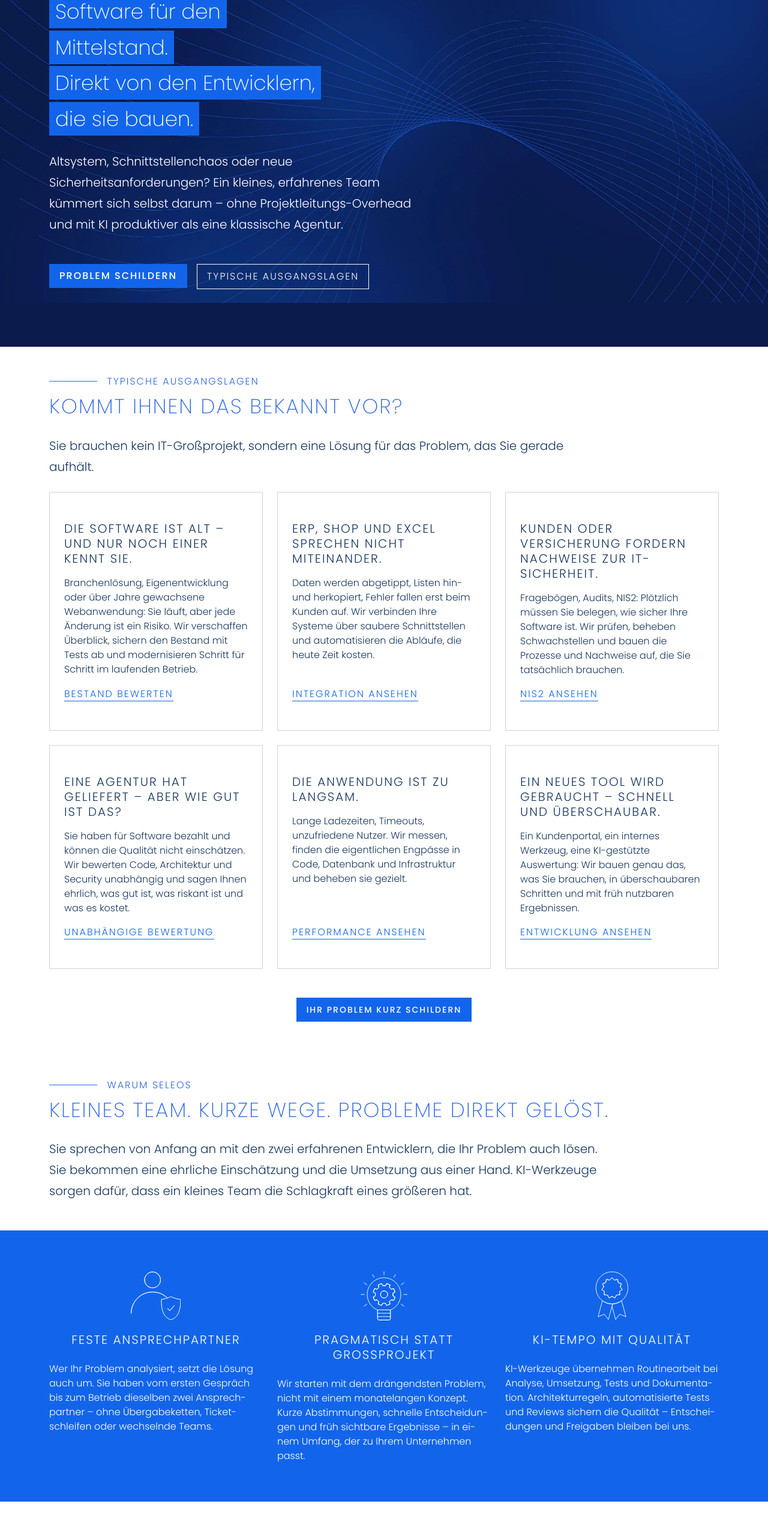
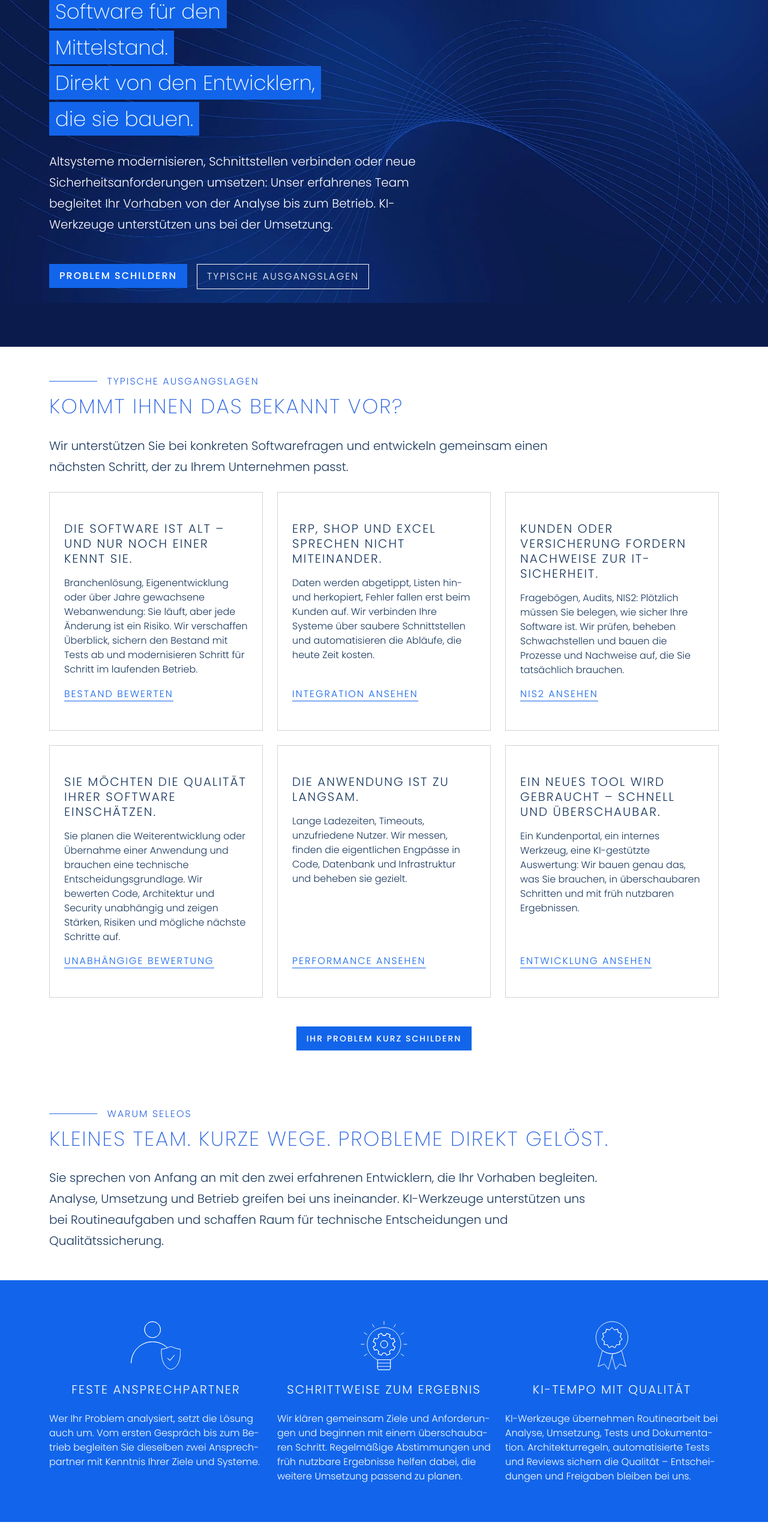
Before and after one commit to gallien/seleos.de, a website: page index.html in a window 1280 px wide. Shown: the part 240-2792 px from the top of the page at 60% size. Drawn offline with Linux system fonts and the light colour scheme.

Commit message:
Texte sachlich formulieren und Andreas auf der C#-Seite zeigen

```diff
--- a/index.html
+++ b/index.html
@@ -10,7 +10,7 @@
     <meta property="og:title" content="Software für den Mittelstand – direkt von den Entwicklern, die sie bauen | Seleos">
     <meta property="og:image" content="https://www.seleos.de/assets/images/seleos_fb.jpg">
     <meta property="og:image:alt" content="Seleos GmbH – Softwareentwicklung, Security und NIS2 für den Mittelstand">
-    <meta property="og:description" content="Ein kleines, erfahrenes Entwicklerteam löst Softwareprobleme im Mittelstand direkt: Altsysteme, Schnittstellen, Security und NIS2 – ohne Projekt-Overhead, mit KI produktiver.">
+    <meta property="og:description" content="Ein erfahrenes Entwicklerteam unterstützt den Mittelstand bei Altsystemen, Schnittstellen, Security und NIS2 – mit festen Ansprechpartnern und KI-gestützter Umsetzung.">
     <meta property="og:type" content="website">
     <meta property="og:url" content="https://www.seleos.de/">
     <meta name="twitter:card" content="summary_large_image">
@@ -72,7 +72,7 @@
                             <div class="col-lg-7 my-lg-5">
                                 <p class="hero-kicker text-white mb-4"><span></span>Softwareentwicklung für den Mittelstand · Berlin &amp; remote</p>
                                 <h1 class="text-white text-padded"><span>Software für den Mittelstand.<br>Direkt von den Entwicklern, die sie bauen.</span></h1>
-                                <p class="mt-4 mb-0 fs-5 lh-lg text-white">Altsystem, Schnittstellenchaos oder neue Sicherheitsanforderungen? Ein kleines, erfahrenes Team kümmert sich selbst darum – ohne Projektleitungs-Overhead und mit KI produktiver als eine klassische Agentur.</p>
+                                <p class="mt-4 mb-0 fs-5 lh-lg text-white">Altsysteme modernisieren, Schnittstellen verbinden oder neue Sicherheitsanforderungen umsetzen: Unser erfahrenes Team begleitet Ihr Vorhaben von der Analyse bis zum Betrieb. KI-Werkzeuge unterstützen uns bei der Umsetzung.</p>
                                 <div class="d-flex flex-column flex-sm-row align-items-start gap-3 mt-5">
                                     <a href="#contact" class="rounded-0 btn btn-lg btn-primary fs-6 text-uppercase">Problem schildern</a>
                                     <a href="#challenges" class="rounded-0 btn btn-lg btn-outline-light fs-6 text-uppercase">Typische Ausgangslagen</a>
@@ -91,7 +91,7 @@
                 <div class="col-12">
                     <p class="section-label"><span></span> Typische Ausgangslagen</p>
                     <h2 class="section-title">Kommt Ihnen das bekannt vor?</h2>
-                    <p class="mt-4 mb-0 fs-5 lh-lg mw-copy">Sie brauchen kein IT-Großprojekt, sondern eine Lösung für das Problem, das Sie gerade aufhält.</p>
+                    <p class="mt-4 mb-0 fs-5 lh-lg mw-copy">Wir unterstützen Sie bei konkreten Softwarefragen und entwickeln gemeinsam einen nächsten Schritt, der zu Ihrem Unternehmen passt.</p>
                 </div>
             </div>
             <div class="row">
@@ -118,8 +118,8 @@
                 </div>
                 <div class="col-md-6 col-lg-4 mb-4">
                     <div class="card h-100 rounded-0"><div class="card-body d-flex flex-column px-4 py-5">
-                        <h3 class="h5 mb-3">Eine Agentur hat geliefert – aber wie gut ist das?</h3>
-                        <p class="flex-grow-1">Sie haben für Software bezahlt und können die Qualität nicht einschätzen. Wir bewerten Code, Architektur und Security unabhängig und sagen Ihnen ehrlich, was gut ist, was riskant ist und was es kostet.</p>
+                        <h3 class="h5 mb-3">Sie möchten die Qualität Ihrer Software einschätzen.</h3>
+                        <p class="flex-grow-1">Sie planen die Weiterentwicklung oder Übernahme einer Anwendung und brauchen eine technische Entscheidungsgrundlage. Wir bewerten Code, Architektur und Security unabhängig und zeigen Stärken, Risiken und mögliche nächste Schritte auf.</p>
                         <p class="mb-0"><a href="software-architektur-bewertung.html" class="link-primary text-uppercase">Unabhängige Bewertung</a></p>
                     </div></div>
                 </div>
@@ -148,7 +148,7 @@
                 <div class="col-12 my-4 my-lg-5">
                     <p class="section-label"><span></span> Warum Seleos</p>
                     <h2 class="section-title">Kleines Team. Kurze Wege. Probleme direkt gelöst.</h2>
-                    <p class="mt-4 mb-0 fs-5 lh-lg mw-copy">Sie sprechen von Anfang an mit den zwei erfahrenen Entwicklern, die Ihr Problem auch lösen. Sie bekommen eine ehrliche Einschätzung und die Umsetzung aus einer Hand. KI-Werkzeuge sorgen dafür, dass ein kleines Team die Schlagkraft eines größeren hat.</p>
+                    <p class="mt-4 mb-0 fs-5 lh-lg mw-copy">Sie sprechen von Anfang an mit den zwei erfahrenen Entwicklern, die Ihr Vorhaben begleiten. Analyse, Umsetzung und Betrieb greifen bei uns ineinander. KI-Werkzeuge unterstützen uns bei Routineaufgaben und schaffen Raum für technische Entscheidungen und Qualitätssicherung.</p>
                 </div>
             </div>
         </div>
@@ -160,12 +160,12 @@
                             <div class="col-lg-4 my-3">
                                 <p class="text-center"><img loading="lazy" decoding="async" src="assets/images/icon-integritaet.svg" width="90" height="90" alt="Feste Ansprechpartner"></p>
                                 <h3 class="text-center mb-4">Feste Ansprechpartner</h3>
-                                <p class="mb-0 lh-2 hyphens-auto">Wer Ihr Problem analysiert, setzt die Lösung auch um. Sie haben vom ersten Gespräch bis zum Betrieb dieselben zwei Ansprechpartner – ohne Übergabeketten, Ticketschleifen oder wechselnde Teams.</p>
+                                <p class="mb-0 lh-2 hyphens-auto">Wer Ihr Problem analysiert, setzt die Lösung auch um. Vom ersten Gespräch bis zum Betrieb begleiten Sie dieselben zwei Ansprechpartner mit Kenntnis Ihrer Ziele und Systeme.</p>
                             </div>
                             <div class="col-lg-4 my-3">
-                                <p class="text-center"><img loading="lazy" decoding="async" src="assets/images/icon-innovation.svg" width="90" height="90" alt="Pragmatisch statt Großprojekt"></p>
-                                <h3 class="text-center mb-4">Pragmatisch statt Großprojekt</h3>
-                                <p class="mb-0 lh-2 hyphens-auto">Wir starten mit dem drängendsten Problem, nicht mit einem monatelangen Konzept. Kurze Abstimmungen, schnelle Entscheidungen und früh sichtbare Ergebnisse – in einem Umfang, der zu Ihrem Unternehmen passt.</p>
+                                <p class="text-center"><img loading="lazy" decoding="async" src="assets/images/icon-innovation.svg" width="90" height="90" alt="Schrittweise zum Ergebnis"></p>
+                                <h3 class="text-center mb-4">Schrittweise zum Ergebnis</h3>
+                                <p class="mb-0 lh-2 hyphens-auto">Wir klären gemeinsam Ziele und Anforderungen und beginnen mit einem überschaubaren Schritt. Regelmäßige Abstimmungen und früh nutzbare Ergebnisse helfen dabei, die weitere Umsetzung passend zu planen.</p>
                             </div>
                             <div class="col-lg-4 my-3">
                                 <p class="text-center"><img loading="lazy" decoding="async" src="assets/images/icon-qualitaet.svg" width="90" height="90" alt="KI-Tempo mit Qualität"></p>
--- a/scripts/generate-service-pages.mjs
+++ b/scripts/generate-service-pages.mjs
@@ -426,7 +426,7 @@ const pages = [
 
 const pageDetails = {
   'ki-gestuetzte-softwareentwicklung.html': {
-    fit: ['SaaS- und Softwarehersteller mit Entwicklungs- oder Modernisierungsbedarf', 'Unternehmen, die zusätzliche Engineering-Kapazität ohne großen Overhead benötigen', 'Teams, die Geschwindigkeit erhöhen und Qualität sowie Security kontrollierbar halten wollen'],
+    fit: ['SaaS- und Softwarehersteller mit Entwicklungs- oder Modernisierungsbedarf', 'Unternehmen, die ihr Team durch erfahrene Entwickler ergänzen möchten', 'Teams, die Geschwindigkeit erhöhen und Qualität sowie Security kontrollierbar halten wollen'],
     basis: ['Klares Produktziel und ein gemeinsam abgegrenzter Entwicklungsumfang', 'Verbindliche Architekturregeln und messbare Abnahmekriterien', 'Automatisierte Prüfungen und menschliche Verantwortung für jede Freigabe']
   },
   'software-architektur-bewertung.html': {
@@ -451,7 +451,7 @@ const pageDetails = {
   },
   'continuous-security-compliance-management.html': {
     fit: ['Nach Assessments, Penetrationstests oder ersten Umsetzungsprojekten', 'Für kleine Teams ohne eigene laufende Security- und Evidence-Kapazität', 'Für Softwarehersteller mit dauerhaften NIS2-, CRA- oder Kundenanforderungen'],
-    basis: ['Fester Review-Rhythmus und transparentes Maßnahmenregister', 'Messbare Aufgaben, Verantwortlichkeiten und technische Nachweise', 'Direkter Zugriff auf erfahrene Engineering-Kapazität ohne Projekt-Overhead']
+    basis: ['Fester Review-Rhythmus und transparentes Maßnahmenregister', 'Messbare Aufgaben, Verantwortlichkeiten und technische Nachweise', 'Zusammenarbeit mit erfahrenen Entwicklern und klar vereinbarten Zuständigkeiten']
   },
   'technologieberatung-berlin.html': {
     fit: ['Vor Neuentwicklung, Migration oder größerer Modernisierung', 'Bei Make-or-Buy-, Plattform- oder Anbieterentscheidungen', 'Wenn technische Risiken und Folgekosten transparent werden müssen'],
```
Also changed, not shown: continuous-security-compliance-management.html (+1 -1 lines), csharp-dotnet-entwicklung-berlin.html (+3 -3 lines), ki-gestuetzte-softwareentwicklung.html (+1 -1 lines).
